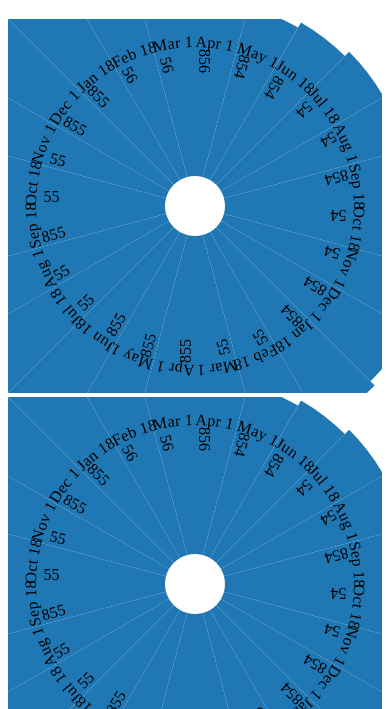
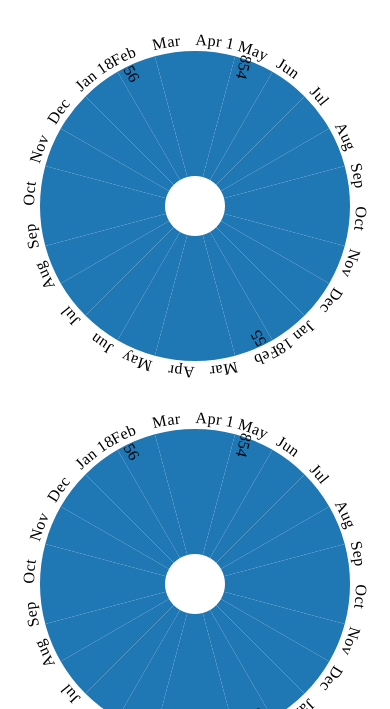
Before and after one commit to charliecm/iat355-rose-plot, a website with bundled scripts: page src/index.html in a window 390 px wide. Shown: the part 135-844 px from the top of the page. Built offline with nearby package versions, Linux system fonts and the light colour scheme; files whose address does not match are found by name.

Commit message:
Fix responsive layout.

```diff
--- a/src/css/styles.sass
+++ b/src/css/styles.sass
@@ -21,6 +21,7 @@ html
 	font-size: 100%
 
 body
+	margin: 0 rem(16px)
 	height: 100%
 	background-color: white
 	font-family: $font-primary
--- a/src/js/main.js
+++ b/src/js/main.js
@@ -77,16 +77,16 @@
 	// Setup diagram canvas
 	function setupDiagram() {
 		gWrap = svg.append('g');
-		gDataArcs = gWrap.append('g').selectAll('path').data(data);
-		gLabelArcs = gWrap.append('g').selectAll('path').data(data);
-		gLabels = gWrap.append('g').selectAll('text').data(data);
+		gDataArcs = gWrap.append('g');
+		gLabelArcs = gWrap.append('g');
+		gLabels = gWrap.append('g');
 	}
 
 	// Draws the diagram
 	function redraw() {
 		var width = canvas.clientWidth,
 			radius = width / 2,
-			maxRadius = radius - 32,
+			radiusMax = radius - 32,
 			dimension1 = dimensionSelect1.value,
 			dimension2 = dimensionSelect2.value;
 		console.log('Redraw:', dimension1, dimension2);
@@ -97,16 +97,17 @@
 		});
 		gWrap.attr('transform', 'translate(' + radius + ', ' + radius +')');
 		// Data arcs
-		gDataArcs
+		gDataArcs.selectAll('path')
+			.data(data)
 			.enter()
 				.append('path')
-			.merge(gDataArcs)
+			.merge(gDataArcs.selectAll('path'))
 				.attrs({
 					d: function(d, i) {
 						var r = Math.PI / 12;
 						return arc({
 							innerRadius: 30,
-							outerRadius: 200 + i * 6,
+							outerRadius: Math.min(200 + i * 6, radiusMax),
 							startAngle: i * r,
 							endAngle: i * r + r
 						});
@@ -115,10 +116,11 @@
 				})
 			.exit().remove();
 		// Label arcs
-		gLabelArcs
+		gLabelArcs.selectAll('path')
+			.data(data)
 			.enter()
 				.append('path')
-			.merge(gLabelArcs)
+			.merge(gLabelArcs.selectAll('path'))
 				.attrs({
 					id: function(d, i) {
 						return labelArcPrefix + i;
@@ -127,7 +129,7 @@
 						var r = Math.PI / 12;
 						return arc({
 							innerRadius: 0,
-							outerRadius: maxRadius,
+							outerRadius: radiusMax,
 							startAngle: i * r,
 							endAngle: i * r + r
 						});
@@ -136,11 +138,13 @@
 				})
 			.exit().remove();
 		// Labels
-		gLabels
-			.enter(gLabels)
+		var prevYear;
+		gLabels.selectAll('text')
+			.data(data)
+			.enter()
 				.append('text')
-			.merge(gLabels)
-				.attr('dy', -4)
+			.merge(gLabels.selectAll('text'))
+				.attr('dy', -6)
 				.append('textPath')
 					.attrs({
 						href: function(d, i) {
@@ -148,7 +152,12 @@
 						}
 					})
 					.text(function(d, i) {
-						return d.month + ' ' + d.year;
+						var label = d.month;
+						if (d.year != prevYear) {
+							prevYear = d.year;
+							label += ' ' + d.year;
+						}
+						return label;
 					})
 			.exit().remove();
 	}
```
Also changed, not shown: dist/css/styles.css, dist/js/main.js.
